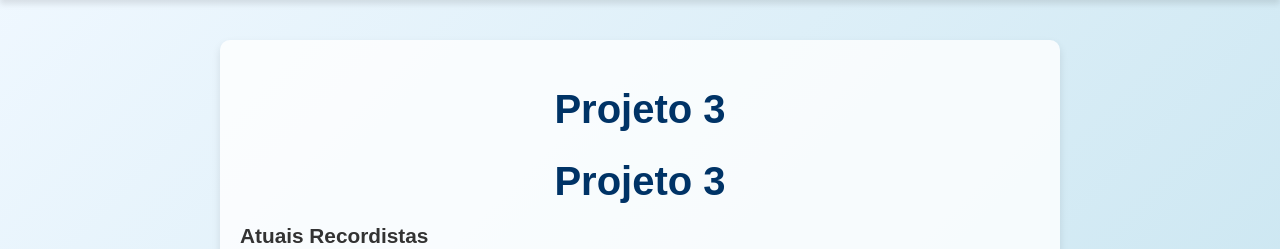
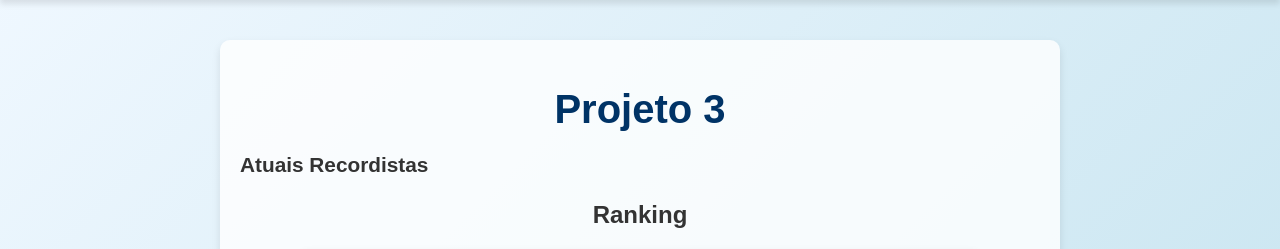
Before and after one commit to Samuel-k276/ASA-statistics, a Flask app: page / in a window 1280 px wide. Shown: the part 48-297 px from the top of the page. Run offline with Flask 3, Linux system fonts and the light colour scheme; parts of the project's set-up code (start-up, migrations or seed data) failed here and were passed over.

Commit message:
remover titulo duplicado

```diff
--- a/templates/index.html
+++ b/templates/index.html
@@ -73,7 +73,6 @@
       </div>
       <div id="project3" class="project" data-param="3">
          <h1>Projeto 3</h1>
-         <h1>Projeto 3</h1>
          <h3 id="RecordsTitle">Atuais Recordistas</h3>
 
          <p id="groupWithTheMostSubmissions3"></p>
```
